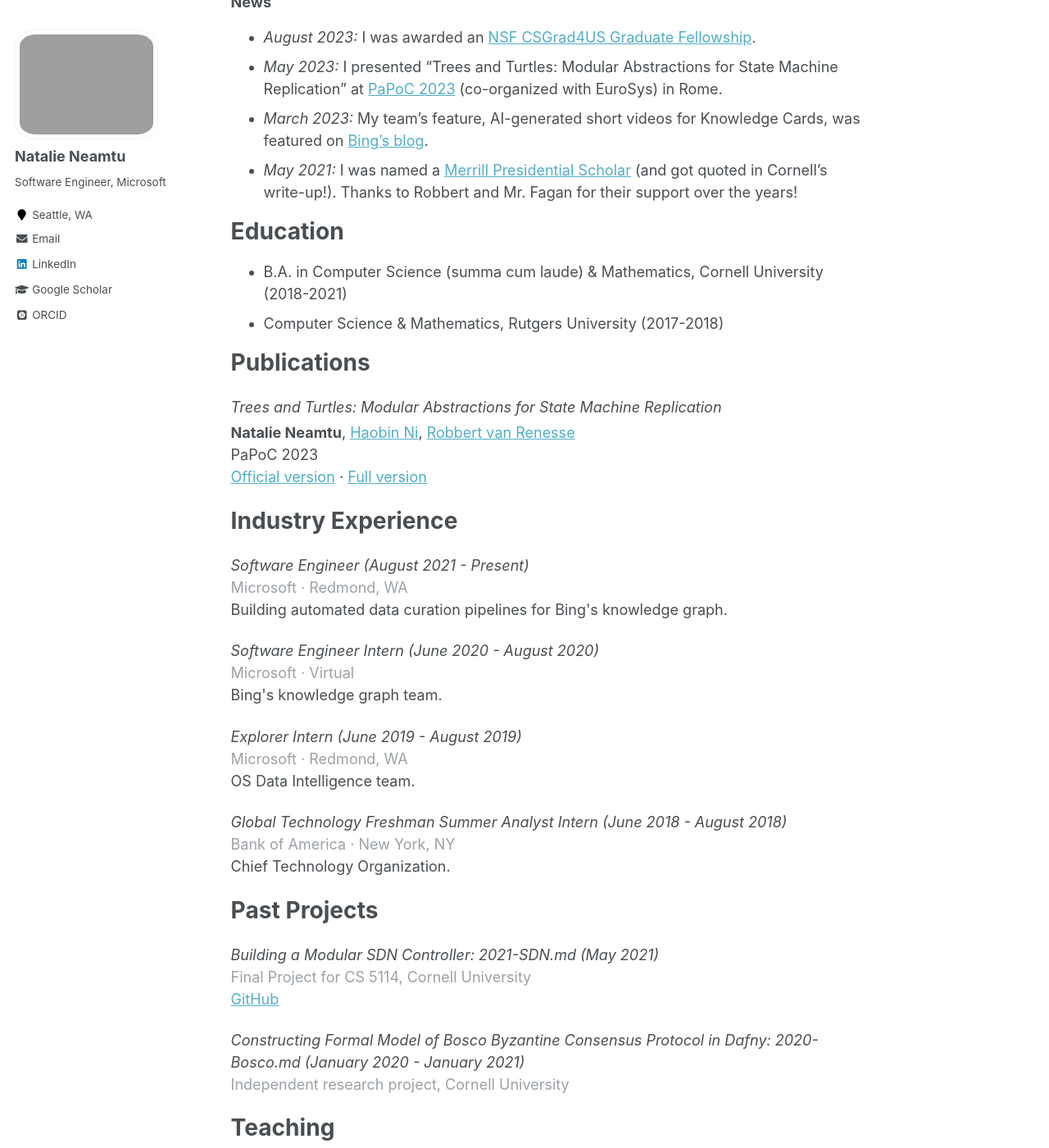
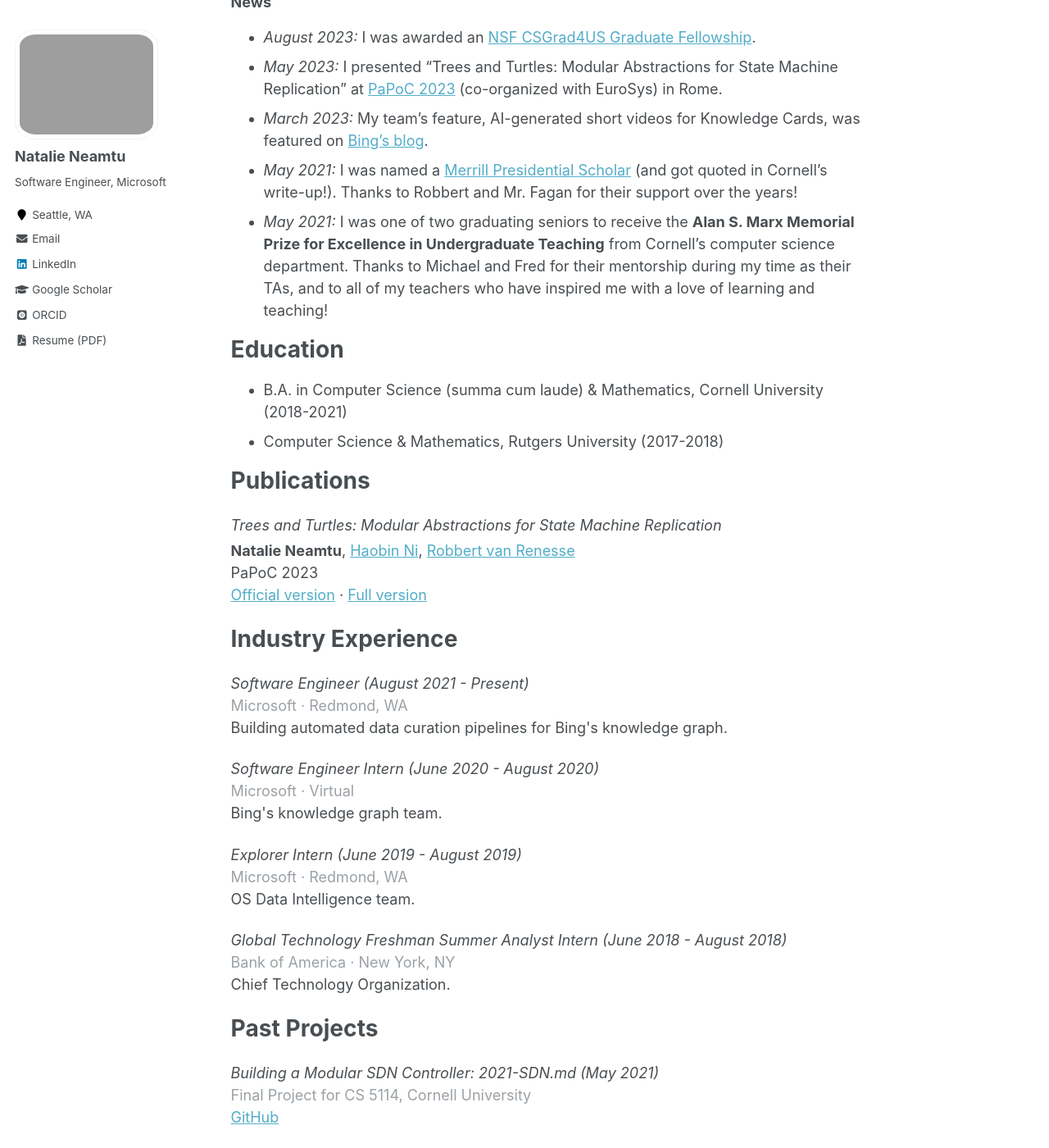
Before and after one commit to nneamtu/nneamtu.github.io, a Jekyll site: the page built from _pages/about.md, in a window 1280 px wide and 1400 px high, scrolled down 347 px. Shown: the whole window at 82% size. Built offline with Jekyll 4.4.1, drawn with Linux system fonts in a browser that asks for light colours; some web fonts are replaced; some of the changed text lies outside the part shown.

Commit message:
tweak details, add resume

```diff
--- a/_config.yml
+++ b/_config.yml
@@ -88,6 +88,7 @@ author:
   pubmed           :
   googlescholar    : "https://scholar.google.com/citations?hl=en&user=gzIH3nAAAAAJ"
   email            :  "nan55 at cornell dot edu"
+  resume           : "/files/Resume.pdf"
   researchgate     :  # example: "https://www.researchgate.net/profile/yourprofile"
   uri              :
   bitbucket        :
--- a/_includes/author-profile.html
+++ b/_includes/author-profile.html
@@ -50,7 +50,7 @@
         <li><a href="https://plus.google.com/+{{ author.google_plus }}"><i class="fab fa-fw fa-google-plus" aria-hidden="true"></i> Google+</a></li>
       {% endif %}
       {% if author.linkedin %}
-        <li><a href="https://www.linkedin.com/in/{{ author.linkedin }}"><i class="fab fa-fw fa-linkedin" aria-hidden="true"></i> LinkedIn</a></li>
+        <li><a href="{{ author.linkedin }}"><i class="fab fa-fw fa-linkedin" aria-hidden="true"></i> LinkedIn</a></li>
       {% endif %}
       {% if author.xing %}
         <li><a href="https://www.xing.com/profile/{{ author.xing }}"><i class="fab fa-fw fa-xing-square" aria-hidden="true"></i> XING</a></li>
@@ -118,6 +118,9 @@
       {% if author.wikipedia %}
         <li><a href="https://en.wikipedia.org/wiki/User:{{ author.wikipedia }}"><i class="fab fa-fw fa-wikipedia-w" aria-hidden="true"></i> Wikipedia</a></li>
 {% endif %}
+      {% if author.resume %}
+        <li><a href="{{ author.resume }}"><i class="fas fa-fw fa-file-pdf"></i> Resume (PDF)</a></li>
+      {% endif %}
     </ul>
   </div>
 </div>
--- a/_pages/about.md
+++ b/_pages/about.md
@@ -23,6 +23,11 @@ most recently focusing on relevance and grounding of LLM-generated content.
 * *May 2023:* I presented "Trees and Turtles: Modular Abstractions for State Machine Replication" at [PaPoC 2023](https://papoc-workshop.github.io/2023/) (co-organized with EuroSys) in Rome.
 * *March 2023:* My team's feature, AI-generated short videos for Knowledge Cards, was featured on [Bing's blog](https://blogs.bing.com/search/march_2023/Bing-Preview-Release-Notes-AI-powered-Knowledge-Cards-and-Stories).
 * *May 2021:* I was named a [Merrill Presidential Scholar](https://news.cornell.edu/stories/2021/05/merrill-scholars-thank-educators-who-shaped-cornell-journeys) (and got quoted in Cornell's write-up!). Thanks to Robbert and Mr. Fagan for their support over the years!
+* *May 2021:* I was one of two graduating seniors to receive the
+ **Alan S. Marx Memorial Prize for Excellence in Undergraduate Teaching**
+from Cornell's computer science department. Thanks to Michael and Fred for
+their mentorship during my time as their TAs,
+and to all of my teachers who have inspired me with a love of learning and teaching!
 
 Education
 ======
```
Also changed, not shown: _projects/2020-Bosco.md (+1 -1 lines), 1 other file.
